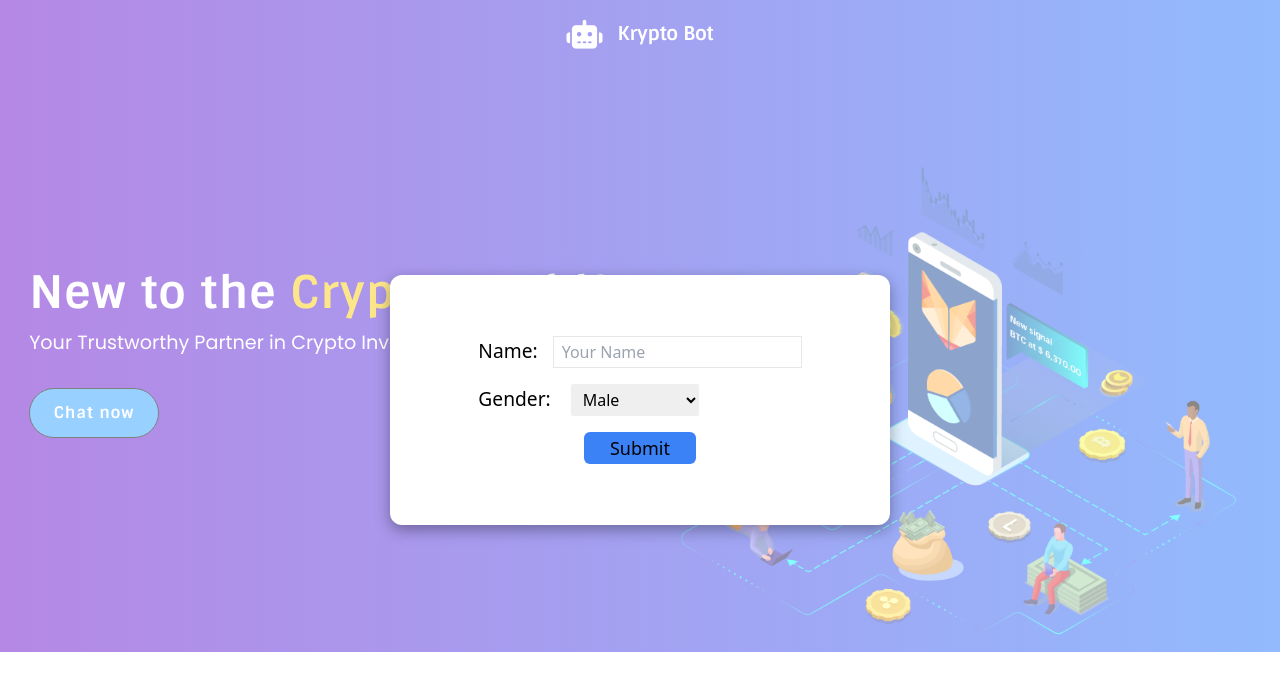
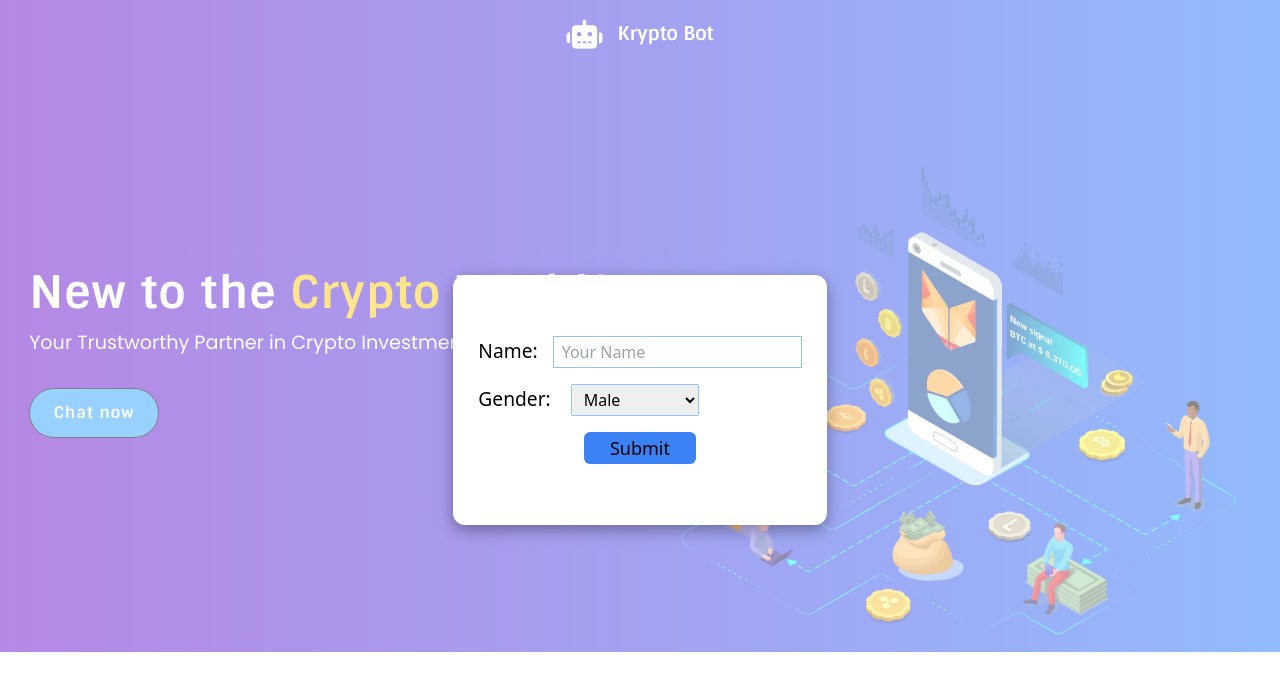
Before and after one commit to Yash-Phatak/Auto-Remediation, a React (Create React App) app in the folder client/: page / in a window 1280 px wide. Shown: the top 690 px of the page. Built offline with nearby package versions, Linux system fonts and the light colour scheme.

Commit message:
added subtle animation

```diff
--- a/client/src/astylus/chat.module.css
+++ b/client/src/astylus/chat.module.css
@@ -41,26 +41,6 @@
     background-color: var(--dcdark);
 }
 
-@media (max-width: 950px) {
-    .slide{
-        position: absolute;
-        display: block;
-        top: 32px;
-        left: 10px;
-        z-index: 5;
-    }
-    .sidebar{
-        position: absolute;
-        height: 100vh !important;
-        width: 100vw !important;
-        z-index: 2;
-    }
-    .bdy{
-        grid-template-areas: "top1 top1"
-        "chatarea chatarea"
-        "foot foot";
-    }
-}
 
 .chatArea{
     grid-area: chatarea;
@@ -144,3 +124,25 @@ label{
         margin: 0px 15px;
     }
 }
+
+
+@media (max-width: 1024px) {
+    .slide{
+        position: absolute;
+        display: block;
+        top: 32px;
+        left: 10px;
+        z-index: 5;
+    }
+    .sidebar{
+        position: absolute;
+        height: 100vh !important;
+        width: 100vw !important;
+        z-index: 2;
+    }
+    .bdy{
+        grid-template-areas: "top1 top1"
+        "chatarea chatarea"
+        "foot foot";
+    }
+}
--- a/client/src/astylus/modal.css
+++ b/client/src/astylus/modal.css
@@ -9,7 +9,7 @@
 }
 
 .modalContainer {
-    width: 500px;
+    max-width: 500px;
     height: 250px;
     border-radius: 12px;
     background-color: white;
--- a/client/src/components/Modal.jsx
+++ b/client/src/components/Modal.jsx
@@ -12,11 +12,11 @@ function Modal({ setOpenModal, setDet }) {
         <form onSubmit={() => { setOpenModal(false); localStorage.setItem('name', val);  localStorage.setItem('gen', gen)}} className='flex flex-col justify-center items-center'>
           <div className='pb-4'>
             <label for="name">Name:</label>
-            <input type="text" name="name" placeholder="Your Name" value={val} onChange={(e) => { setVal(e.target.value) }} className='h-8 px-2 border'/>
+            <input type="text" name="name" placeholder="Your Name" value={val} onChange={(e) => { setVal(e.target.value) }} className='h-8 px-2 border border-blue-300'/>
           </div>
           <div className='pb-4 self-start'>
             <label>Gender: </label>
-            <select name="gend" value={gen} onChange={(e) => { setGen(e.target.value) }} className='rounded-sm w-32 h-8 pl-2'>
+            <select name="gend" value={gen} onChange={(e) => { setGen(e.target.value) }} className='rounded-sm w-32 h-8 pl-2 border border-blue-300'>
               <option value="male">Male</option>
               <option value="female">Female</option>
             </select>
--- a/client/src/screen/Chat.jsx
+++ b/client/src/screen/Chat.jsx
@@ -68,16 +68,16 @@ function Chat() {
 
     return (
         <div className={css.bdy}>
-            <button onClick={()=>setSlide(!slide)}><i className={`fa-solid  ${slide ? "" : "rotate-180"} fa-circle-arrow-right fa-2xl ${css.slide}`} style={{color: "#f7e22b"}}></i></button>
+            <button onClick={()=>setSlide(!slide)}><i className={`fa-solid  ${slide ? "" : "rotate-180"} transition ease-out delay-300 fa-circle-arrow-right fa-2xl ${css.slide}`} style={{color: "#f7e22b"}}></i></button>
             <div className={css.top}>
                 <h1><i class="fa-solid fa-robot fa-shake fa-lg"></i><span className='ml-2'>Krypto Bot</span></h1>
             </div>
 
-            <div className={`${slide ? "top-[-300vw]" : ""} ${css.sidebar}`}>
+            <div className={`${slide ? "max-lg:translate-x-[-300vw]" : ""} ${css.sidebar} transition ease-out delay-300`}>
                 <PixelArtCard hover={false} random={true} size={200} tags={[(gen==="male")? "human-male":"human-female"] }/>
                 <h1 className="mb-12 text-xl">Hello, {name}!</h1>
 
-                <button onClick={()=> {setActiv({one:true, two:false, three:false}); setSlide(!slide)}} className={`h-[40px] w-[120px] ${css.btn}`} style={{backgroundImage: activ.one ? "var(--prim)" : ""}}>
+                <button onClick={()=> {setActiv({one:true, two:false, three:false}); setSlide(!slide)}} className={`h-[40px] w-[120px]  ${css.btn}`} style={{backgroundImage: activ.one ? "var(--prim)" : ""}}>
                     FAQ</button>
                 <button onClick={()=> {setActiv({one:false, two:true, three:false}); setSlide(!slide)}} className={`h-[40px] w-[120px] ${css.btn}`} style={{backgroundImage: activ.two ? "var(--prim)" : ""}}>
                     Analytics</button>
```
